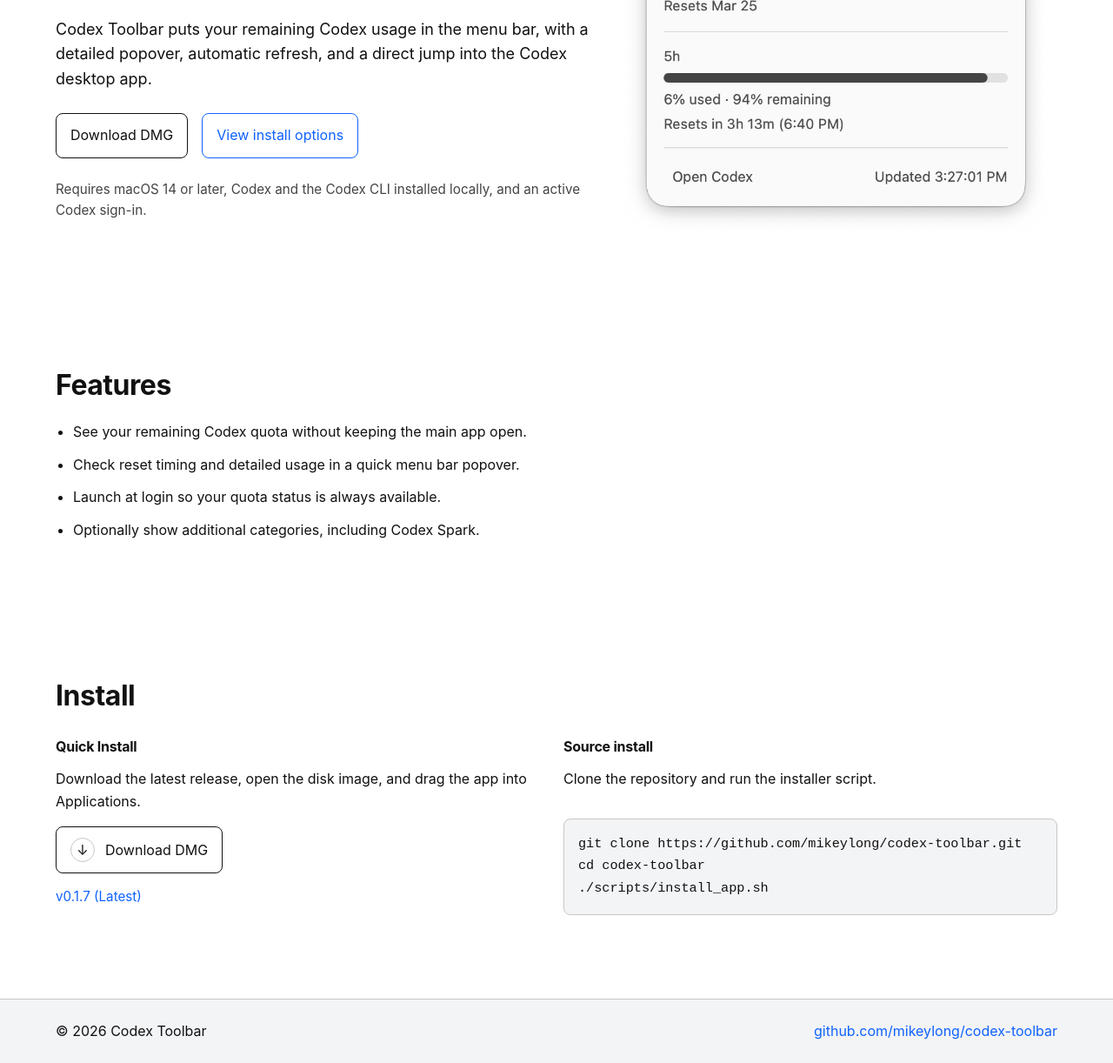
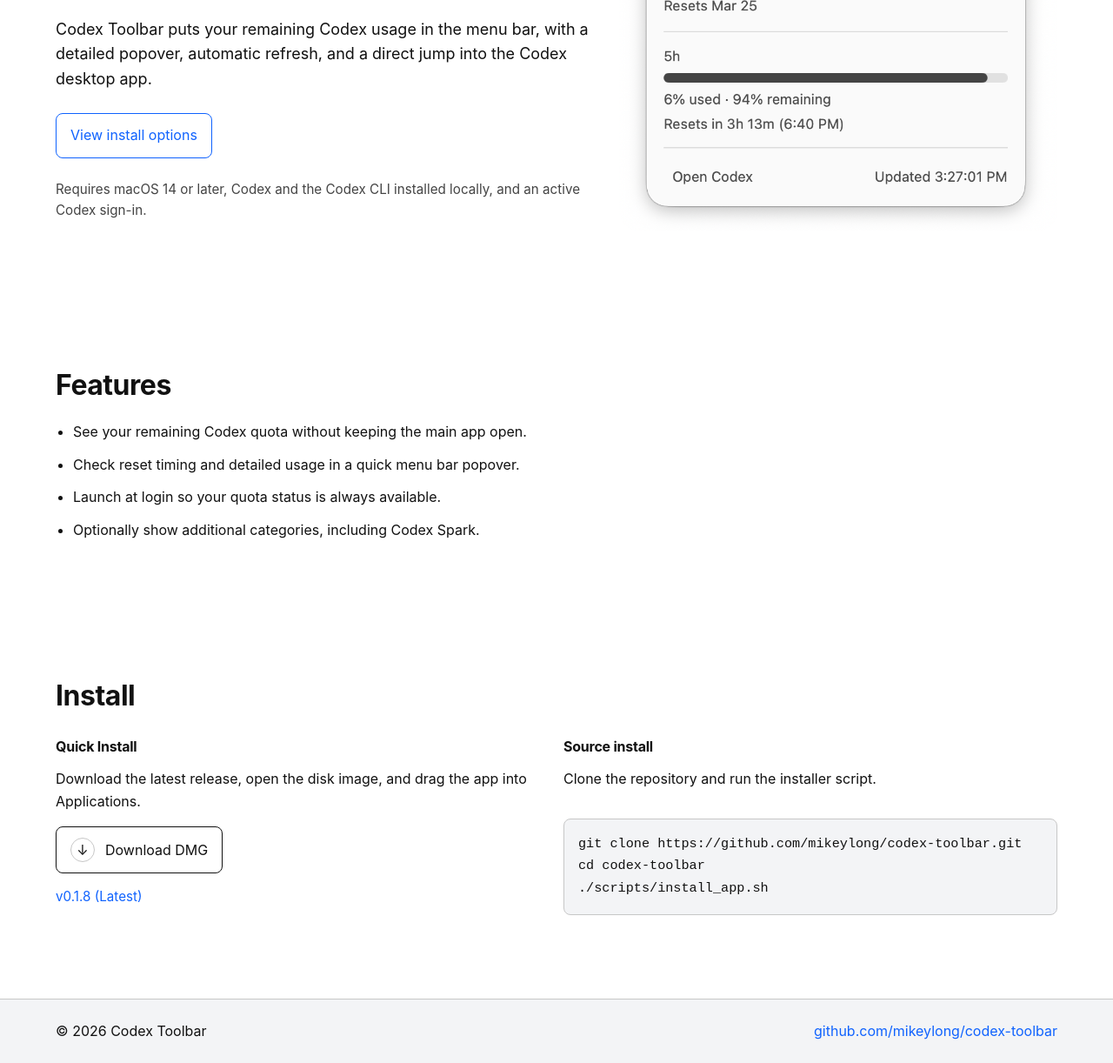
Before and after one commit to mikeylong/codex-toolbar, a plain HTML site: page site/index.html in a window 1280 px wide. Shown: the part 332-1554 px from the top of the page at 87% size. Drawn offline with Linux system fonts and the light colour scheme.

Commit message:
Tighten homepage release actions

```diff
--- a/site/index.html
+++ b/site/index.html
@@ -88,9 +88,6 @@
               popover, automatic refresh, and a direct jump into the Codex desktop app.
             </p>
             <div class="action-row" aria-label="Primary actions">
-              <a class="action-link primary-action" href="https://github.com/mikeylong/codex-toolbar/releases/latest">
-                Download DMG
-              </a>
               <a class="action-link" href="#install">View install options</a>
             </div>
             <p class="meta">
@@ -138,7 +135,7 @@
               <p>Download the latest release, open the disk image, and drag the app into Applications.</p>
               <a
                 class="action-link direct-download-link"
-                href="https://github.com/mikeylong/codex-toolbar/releases/download/v0.1.7/CodexToolbar-0.1.7.dmg"
+                href="https://github.com/mikeylong/codex-toolbar/releases/download/v0.1.8/CodexToolbar-0.1.8.dmg"
               >
                 <span class="download-link-icon" aria-hidden="true">↓</span>
                 <span>Download DMG</span>
@@ -146,9 +143,9 @@
               <p class="release-link-row">
                 <a
                   class="release-link"
-                  href="https://github.com/mikeylong/codex-toolbar/releases/tag/v0.1.7"
+                  href="https://github.com/mikeylong/codex-toolbar/releases/tag/v0.1.8"
                 >
-                  v0.1.7 (Latest)
+                  v0.1.8 (Latest)
                 </a>
               </p>
             </div>
--- a/site/styles.css
+++ b/site/styles.css
@@ -247,10 +247,6 @@
   text-decoration: none;
 }
 
-.primary-action {
-  color: var(--text);
-}
-
 .feature-list {
   display: grid;
   gap: 0.75rem;
```
